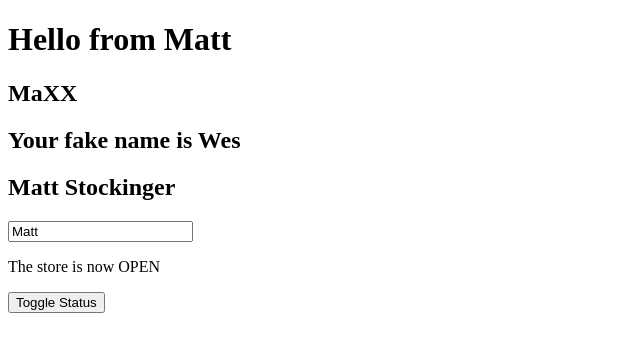
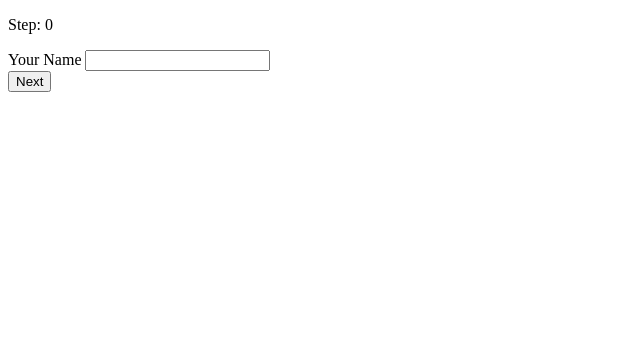
Before and after one commit to matthew-stockinger/svelte-5-basics-youtube, a SvelteKit app: page / in a window 1280 px wide. Shown: the top 352 px of the page, without its empty margins (0-640 px from the left). Built offline with nearby package versions, Linux system fonts and the light colour scheme.

Commit message:
learn svelte template conditionals

```diff
--- a/src/routes/+page.svelte
+++ b/src/routes/+page.svelte
@@ -1,22 +1,61 @@
-<!-- bookmark 37:41 -->
+<!-- bookmark 50:00 -->
 
 <script lang="ts">
 	import Header from './Header.svelte';
-	let name = $state('Matt');
-	let fullName = $derived(name + ' Stockinger');
 
-	let status: 'OPEN' | 'CLOSED' = $state('OPEN');
+	let formState = $state({
+		name: '',
+		birthday: '',
+		step: 0,
+		error: ''
+	});
 </script>
 
-<Header {name} fakeName="Wes" />
+<main>
+	<p>Step: {formState.step}</p>
 
-<h2>{fullName}</h2>
+	{#if formState.error}
+		<p class="error">{formState.error}</p>
+	{/if}
 
-<input type="text" bind:value={name} />
+	{#if formState.step === 0}
+		<div>
+			<label for="name">Your Name</label>
+			<input type="text" id="name" bind:value={formState.name} />
+		</div>
+		<button
+			onclick={() => {
+				if (formState.name !== '') {
+					formState.step += 1;
+					formState.error = '';
+				} else {
+					formState.error = 'Your name is empty.  Please write your name.';
+				}
+			}}>Next</button
+		>
+	{:else if formState.step === 1}
+		<div>
+			<label for="bday">Birthday</label>
+			<input type="date" id="bday" bind:value={formState.birthday} />
+		</div>
+		<button
+			onclick={() => {
+				if (formState.birthday !== '') {
+					formState.step += 1;
+					formState.error = '';
+				} else {
+					formState.error = 'Your birthday is empty.  Please write your birthday.';
+				}
+			}}>Next</button
+		>
+	{/if}
+</main>
 
-<p>The store is now {status}</p>
-<button
-	onclick={() => {
-		status = status === 'CLOSED' ? 'OPEN' : 'CLOSED';
-	}}>Toggle Status</button
->
+<style>
+	.error {
+		background-color: palevioletred;
+		color: white;
+		padding: 1rem;
+		border-radius: 4px;
+	}
+</style>
--- a/src/routes/Header.svelte
+++ b/src/routes/Header.svelte
@@ -1,10 +1,10 @@
 <script lang="ts">
 	let {
 		name,
-		fakeName = null
+		fakeName
 	}: {
 		name: string;
-		fakeName?: string | null;
+		fakeName?: string;
 	} = $props();
 </script>
 
@@ -13,4 +13,8 @@
 <h2>Your fake name is {fakeName}</h2>
 
 <style>
+	h1 {
+		color: red;
+		font-family: cursive;
+	}
 </style>
```
